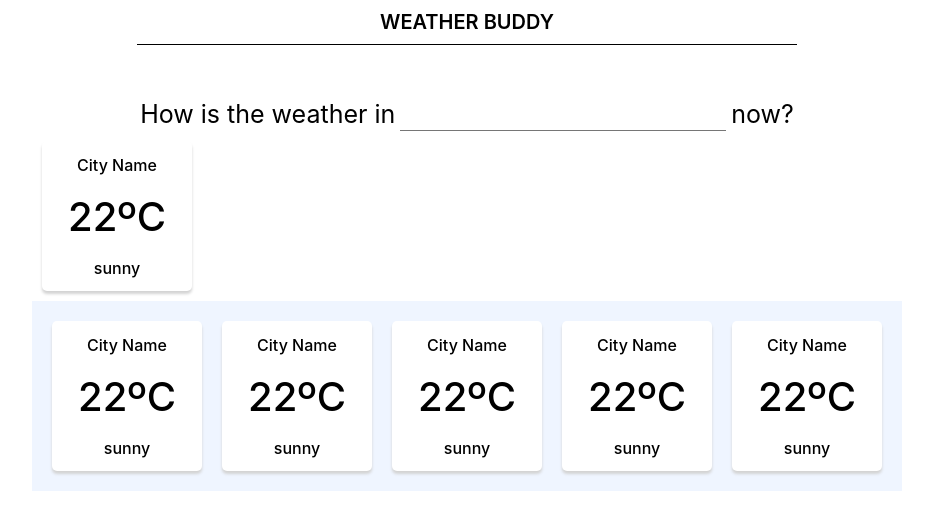
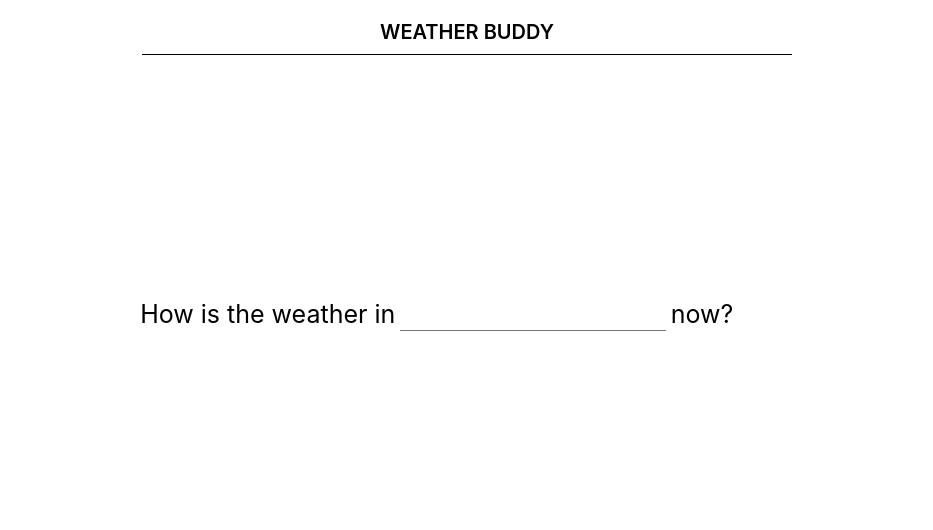
Before and after one commit to GiovanniDias/weather_buddy, a React (Create React App) app: page / in a window 1280 px wide. Shown: the top 530 px of the page, without its empty margins (173-1106 px from the left). Built offline with nearby package versions, Linux system fonts and the light colour scheme.

Commit message:
feat: Set Data Flow:
- Calling (dumb) request
- Avoiding to call to the same request
- Adjusting style

```diff
--- a/src/App.css
+++ b/src/App.css
@@ -1,15 +1,11 @@
 .App {
   text-align: center;
-}
-
-header{
-  display: flex;
-  justify-content: center;
 }
 
 .header{
   display: flex;
   justify-content: center;
+  margin: 10px;
 }
 
 .header-content{
@@ -27,9 +23,22 @@ header{
 
 .container{
   display: flex;
+  flex-flow: wrap;
   justify-content: center;
-  align-items: center;
-  height: 500px;
+  align-content: space-around;
+  min-height: 500px;
+}
+
+.container-content{
+  width: 65%;
+}
+
+.row{
+  width: 100%;
+  display: flex;
+  flex-flow: column wrap;
+  justify-content: space-around;
+  align-content: space-around;
 }
 
 input[type=text]{
@@ -37,7 +46,8 @@ input[type=text]{
   border-bottom-width: thin;
   margin: 0px 5px 0px 5px;
   font-size: 25px;
-  min-width: 200px;
+  min-width: 120px;
+  width: 40%;
 }
 
 input:focus{
@@ -46,6 +56,13 @@ input:focus{
 
 .content-text{
   font-size: 25px;
+  display: flex;
+  flex-wrap: wrap;
+  justify-content: center safe;
+}
+
+.tiny-text{
+  font-size: 2ch !important;
 }
 
 .content-not-found{
@@ -79,8 +96,8 @@ input:focus{
 .card-container{
   display: flex;
   flex-flow: wrap;
-  align-content: space-around;
-  justify-content: space-around;
+  align-content: center;
+  justify-content: center;
+  background-color: #eff5ff;
   padding: 10px;
-  background-color: #eff5ff;
 }
--- a/src/components/Content/InputMessage.js
+++ b/src/components/Content/InputMessage.js
@@ -1,27 +1,36 @@
 import React, {useState} from 'react'
-import { fetchData } from '../../services/requests'
+import { getCityWeather } from '../../services/requests'
 
-const InputMessage = () => {
+const InputMessage = ({isFirstRequest, setIsFirstRequest, setResponse}) => {
   const [data, setData] = useState("")
+  const [locked, setLocked] = useState(false)
 
   const handleChange = (event) => {
     setData(event.target.value)
+    setLocked(false)
+  }
+
+  const fetchData = async() => {
+    setLocked(true)
+    setResponse(await getCityWeather(data))
+    setIsFirstRequest(false)
   }
 
   const handleBlur = () => {
-    if(data) fetchData(data)
+    if(data && !locked) fetchData()
   }
 
   const handleKeyPress = (event) => {
-    if (event.key === ''){
-      fetchData(data)
+    if (event.key === 'Enter' && data){
+      fetchData()
     }
   }
 
   return (
-    <div className="content-text">
-      How is the weather in
+    <div className={isFirstRequest ? "content-text" : "content-text tiny-text"}>
+      <spam>How is the weather in</spam>
       <input
+        className={isFirstRequest ? "" : "tiny-text"}
         autoFocus
         type="text"
         value={data}
@@ -29,7 +38,7 @@ const InputMessage = () => {
         onBlur={handleBlur}
         onKeyPress={handleKeyPress}
       />
-      now?
+      <spam>now?</spam>
     </div>
   )
 }
--- a/src/components/Content/index.js
+++ b/src/components/Content/index.js
@@ -1,26 +1,43 @@
-import React, { useState } from 'react'
+import React, { useState, useEffect } from 'react'
 import InputMessage from './InputMessage'
 import NotFoundMessage from './NotFoundMessage'
-import MainResult, {OldResults} from './Results'
+import MainResult, { OldResults } from './Results'
+import { getWeatherInfo } from '../../services/requests'
 
 export const Content = () => {
-  const [data, setData] = useState({title: "City Name", content: "22ºC", footer: "sunny"})
-  const [isFirstRequest, setIsFirstRequest] = useState(false)
+  const [data, setData] = useState()
+  const [array, setArray] = useState([data, data, data, data, data])
+  const [isFirstRequest, setIsFirstRequest] = useState(true)
+
+  useEffect(() => {
+    const fetchData = async () => {
+      if(!isFirstRequest) setArray(await getWeatherInfo())
+    }
+    fetchData()
+  }, [isFirstRequest])
 
   return (
-    <div>
-      <InputMessage/>
+    <div className="container container-content">
+      <div className="row">
+        <InputMessage isFirstRequest={isFirstRequest} setIsFirstRequest={setIsFirstRequest} setResponse={setData}/>
+      </div>
         {
           !isFirstRequest &&
           (
+            <div className="row">
+              {
                 !data
                 ?<NotFoundMessage />
                 :<MainResult data={data}/>
+              }
+            </div>
           )
         }
         {
           !isFirstRequest &&
-        <OldResults array={[data, data, data, data, data]}/>
+          <div className="row">
+            <OldResults array={array}/>
+          </div>
         }
     </div>
   )
--- a/src/components/Layout/Header.js
+++ b/src/components/Layout/Header.js
@@ -1,11 +1,11 @@
 import React from 'react'
 
 const Header = ({title}) => (
-  <header className="header">
+  <div className="header">
     <div className="header-content">
       {title}
     </div>
-  </header>
+  </div>
 )
 
 export default Header;
--- a/src/services/requests.js
+++ b/src/services/requests.js
@@ -1,3 +1,14 @@
-export const fetchData = () => {
-  alert('Testing')
+import {formatData} from '../utils'
+
+const info = {name: "City Name", main: { temp: "22ºC" }, weather: [{ main:"Sunny" }]}
+const infoArray = [info, info, info, info, info]
+
+export const getCityWeather = async () => {
+  const data = formatData(info)
+  return data
 }
+
+export const getWeatherInfo = async () => {
+  const data = infoArray.map(item => formatData(item))
+  return data
+}
--- /dev/null
+++ b/src/utils/index.js
@@ -0,0 +1,4 @@
+export const formatData = (data) => {
+  const {name, main: { temp }, weather } = data
+  return {title: name, content: temp, footer: weather[0].main}
+}
```
Lines whose indentation alone changed are shown as unchanged.
